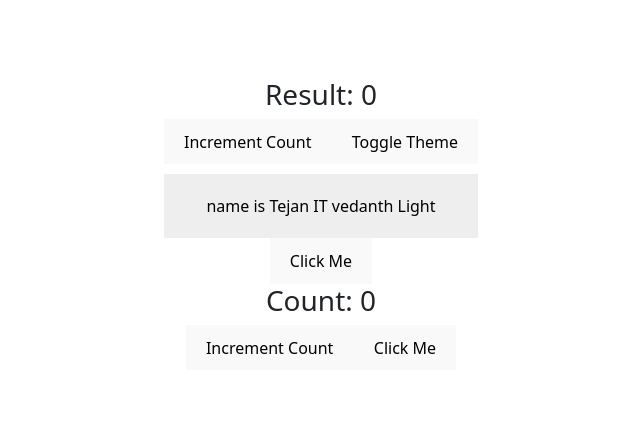
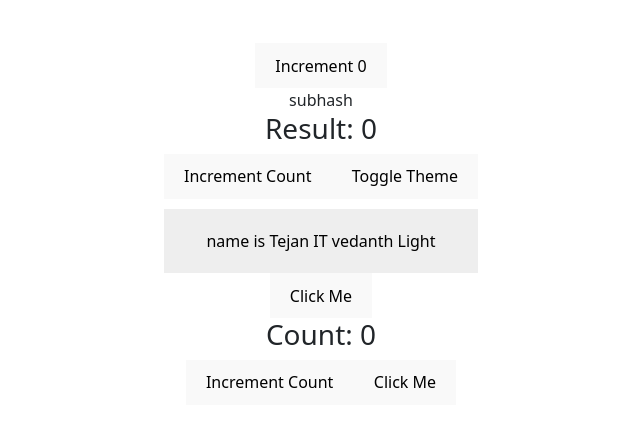
Before and after one commit to tejan2003/React-practical-1, a React (Vite) app: page / in a window 1280 px wide. Shown: the part 176-602 px from the top of the page, without its empty margins (319-959 px from the left). Built offline with nearby package versions, Linux system fonts and the light colour scheme.

Commit message:
Update App.jsx

```diff
--- a/src/App.jsx
+++ b/src/App.jsx
@@ -17,7 +17,7 @@ import './App.css'
 //import { ErrorBoundary }from "react-error-boundary"
 //import ErrorFallback from './components/ErrorFallback'
 //import MyComponents from './components/MyComponents'
-//import MemoParent from './components/MemoParent'
+import MemoParent from './components/MemoParent'
 import MemoComputation from './components/MemoComputation'
 import CallbackExample from './components/CallBackExample'
 import ParentComponent from './components/ParentComponent'
@@ -29,6 +29,7 @@ import ParentComponent from './components/ParentComponent'
 function App(){
   return(
      <>
+    <MemoParent />
     <MemoComputation />
     <CallbackExample />
     <ParentComponent />
@@ -53,4 +54,3 @@ export default App;
     // <ErrorBoundary FallbackComponent={ErrorFallback}>
     //<MyComponents />
     //</ErrorBoundary>
-    //<MemoParent />
```
